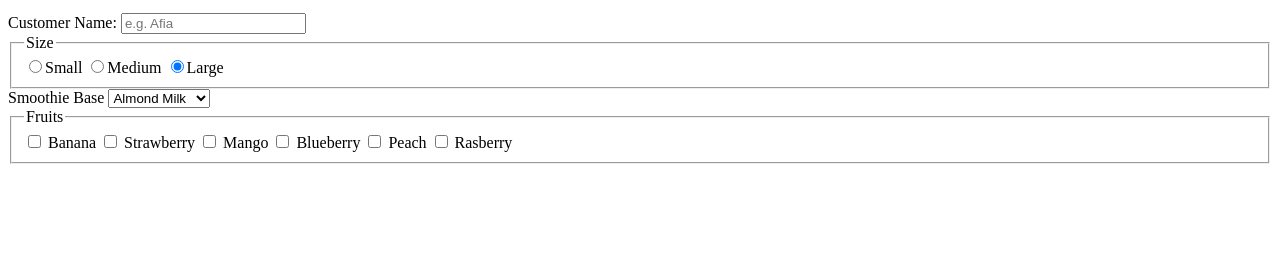
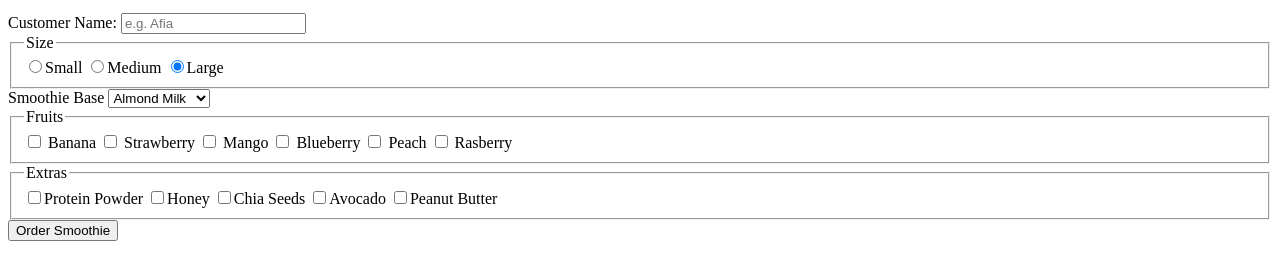
Before and after one commit to Afia-Yeboah/comp1073Assign2, a plain HTML site: page smoothie.html in a window 1280 px wide. Shown: the part 101-380 px from the top of the page. Drawn offline with Linux system fonts and the light colour scheme.

Commit message:
Included an order button and an output to display the smoothie order

```diff
--- a/smoothie.html
+++ b/smoothie.html
@@ -43,7 +43,19 @@
             <label><input type="checkbox" name="fruit" value="Peach"> Peach</label>
             <label><input type="checkbox" name="fruit" value="Rasberry"> Rasberry</label>
         </fieldset>
-
+        <!-- Extra options for the healthy ones -->
+        <fieldset class="form-group">
+            <legend>Extras</legend>
+            <label><input type="checkbox" name="extras" value="Protein Powder">Protein Powder</label>
+            <label><input type="checkbox" name="extras" value="Honey">Honey</label>
+            <label><input type="checkbox" name="extras" value="Chia Seeds">Chia Seeds</label>
+            <label><input type="checkbox" name="extras" value="Avocado">Avocado</label>
+            <label><input type="checkbox" name="extras" value="Peanut Butterr">Peanut Butter</label>
+        </fieldset>
+        <!-- Press Button to place order -->
+         <button type="submit">Order Smoothie</button>
      </form>
+     <!-- Output the final smoothie order inside a paragraph -->
+      <p id="orderOutput"></p>
  </body>
  </html>
```
